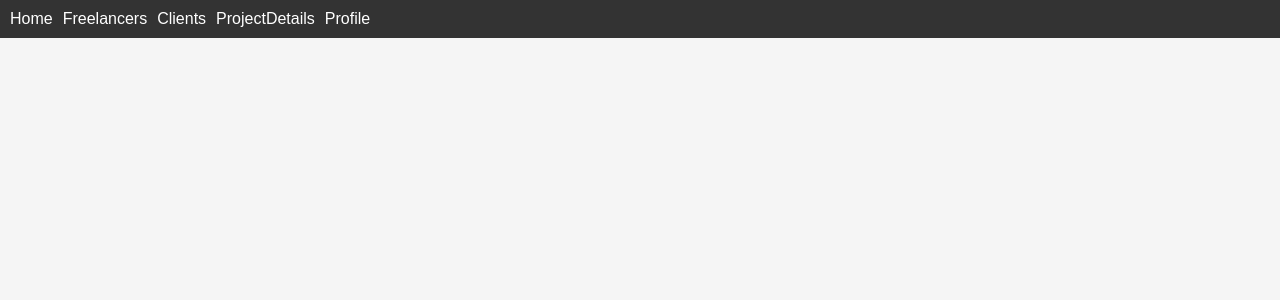
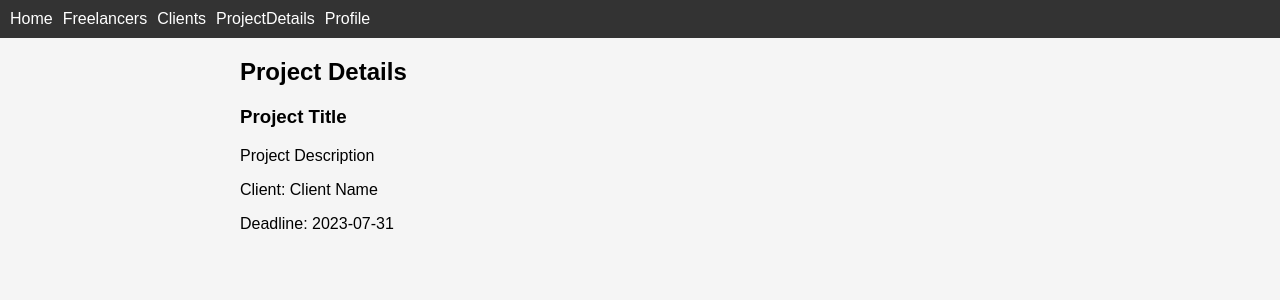
Before and after one commit to mohamedmehdigara/freelancer-marketplace, a React (Create React App) app: page /projectDetails in a window 1280 px wide. Shown: the top 300 px of the page. Built offline with nearby package versions, Linux system fonts and the light colour scheme.

Commit message:
added files

```diff
--- a/src/App.js
+++ b/src/App.js
@@ -20,7 +20,7 @@ const App = () => {
           <Route exact path="/" element={<Home/>} />
           <Route exact path="/freelancers" element={<Freelancers/>} />
           <Route exact path="/clients" element={<Clients/>} />
-          <Route exact path="/projects" element={<ProjectDetails/>} />
+          <Route exact path="/projectDetails" element={<ProjectDetails/>} />
           <Route exact path="/profile" element={<Profile/>} />
           <Route exact path="/navbar" element={<Navbar/>} />
           <Route exact path="/freelancerCard" element={<FreelancerCard/>} />
--- a/src/pages/ProjectDetails.js
+++ b/src/pages/ProjectDetails.js
@@ -9,12 +9,14 @@ const ProjectDetails = ({ match }) => {
   };
 
   return (
-    <div>
-      <h2>Project Details</h2>
-      <h3>{projectData.title}</h3>
-      <p>{projectData.description}</p>
-      <p>Client: {projectData.client}</p>
-      <p>Deadline: {projectData.deadline}</p>
+    <div className="container mx-auto p-4">
+      <h2 className="text-2xl font-bold mb-4">Project Details</h2>
+      <div className="bg-white rounded shadow p-4">
+        <h3 className="text-lg font-semibold mb-2">{projectData.title}</h3>
+        <p className="mb-2">{projectData.description}</p>
+        <p className="text-gray-600">Client: {projectData.client}</p>
+        <p className="text-gray-600">Deadline: {projectData.deadline}</p>
+      </div>
     </div>
   );
 };
```
